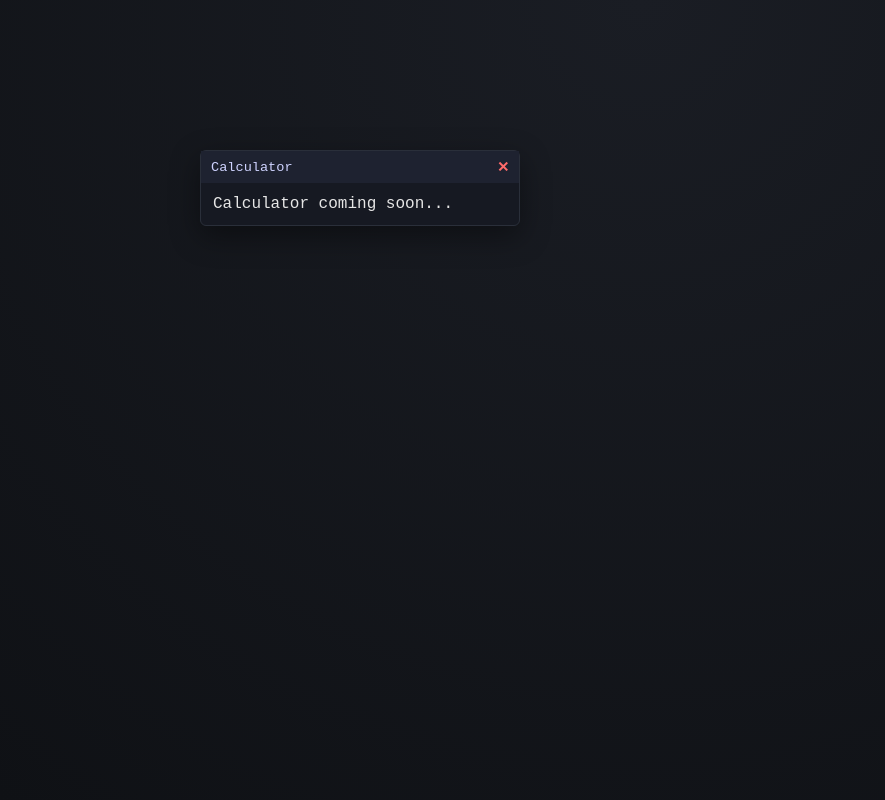
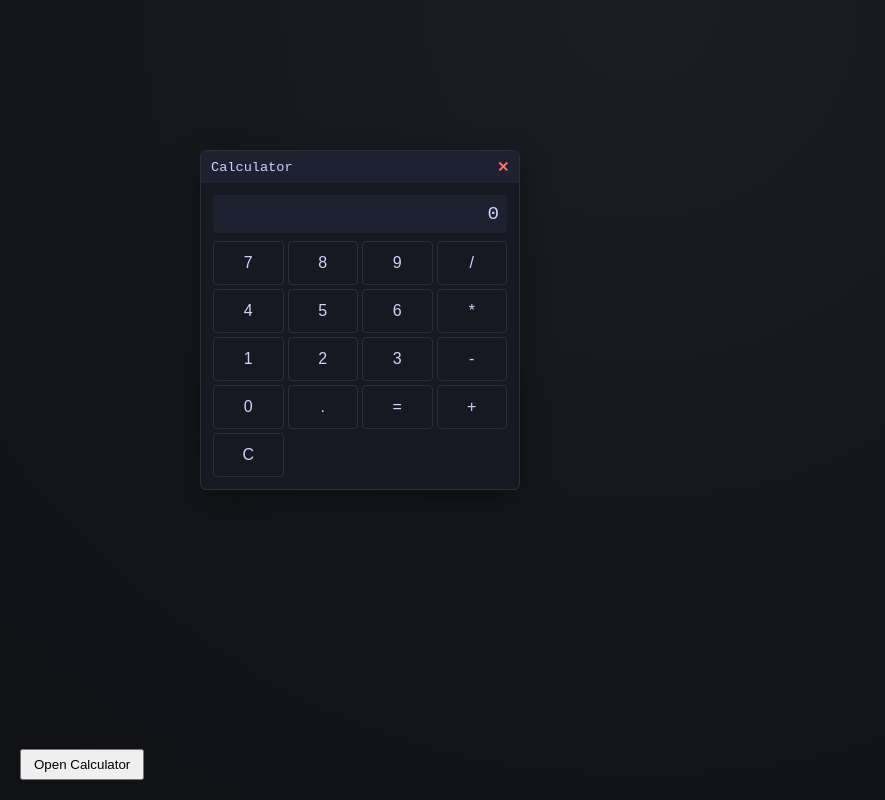
Before and after one commit to hmw55/linux-portfolio, a React (Vite) app in the folder client/: page / in a window 1280 px wide. Shown: the whole page, without its empty margins (0-885 px from the left). Built offline with nearby package versions, Linux system fonts and the light colour scheme.

Commit message:
feat: add calculator app inside draggable, closable window

```diff
--- a/client/src/App.tsx
+++ b/client/src/App.tsx
@@ -1,6 +1,9 @@
 import { useState } from "react";
 import Desktop from "./components/Desktop";
+
 import Window from "./components/Window";
+
+import CalculatorApp from "./apps/Calculator";
 
 function App() {
 
@@ -14,9 +17,21 @@ function App() {
           onClose={() => setShowCalculator(false)}
           zIndex={1}
         >
-          <p>Calculator coming soon...</p>
+          <CalculatorApp />
         </Window>
       )}
+
+      <button
+        style={{
+          position: "absolute",
+          bottom: 20,
+          left: 20,
+          padding: "6px 12px",
+        }}
+        onClick={() => setShowCalculator(true)}
+      >
+        Open Calculator
+      </button>
 
     </Desktop>
   );
--- /dev/null
+++ b/client/src/apps/Calculator/calculator.css
@@ -0,0 +1,35 @@
+.calculator {
+    display: flex;
+    flex-direction: column;
+    gap: 8px;
+}
+
+.calculator__display {
+    background-color: #1e2230;
+    color: #cfd3ff;
+    padding: 8px;
+    font-family: monospace;
+    font-size: 1.2rem;
+    border-radius: 4px;
+    text-align: right;
+}
+
+.calculator__buttons {
+    display: grid;
+    grid-template-columns: repeat(4, 1fr);
+    gap: 4px;
+}
+
+.calculator__button {
+    padding: 12px;
+    background-color: #161922;
+    border: 1px solid #2a2f3a;
+    border-radius: 4px;
+    color: #cfd3ff;
+    font-size: 1rem;
+    cursor: pointer;
+}
+
+.calculator__button:hover {
+    background-color: #1e2230;
+}
--- /dev/null
+++ b/client/src/apps/Calculator/index.tsx
@@ -0,0 +1,47 @@
+import { useState } from "react";
+import "./calculator.css";
+
+function CalculatorApp() {
+    const [display, setDisplay] = useState("");
+
+    function handleButtonClick(value: string) {
+        if (value === "C") {
+            setDisplay("");
+        } else if (value === "=") {
+            try {
+                setDisplay(eval(display).toString());
+            } catch {
+                setDisplay("Error");
+            }
+        } else {
+            setDisplay(prev => prev + value);
+        }
+    }
+
+    const buttons = [
+        "7", "8", "9", "/",
+        "4", "5", "6", "*",
+        "1", "2", "3", "-",
+        "0", ".", "=", "+",
+        "C"
+    ];
+
+    return (
+        <div className="calculator">
+            <div className="calculator__display">{display || "0"}</div>
+            <div className="calculator__buttons">
+                {buttons.map((btn) => (
+                    <button
+                        key={btn}
+                        onClick={() => handleButtonClick(btn)}
+                        className="calculator__button"
+                    >
+                        {btn}
+                    </button>
+                ))}
+            </div>
+        </div>
+    );
+}
+
+export default CalculatorApp;
```
